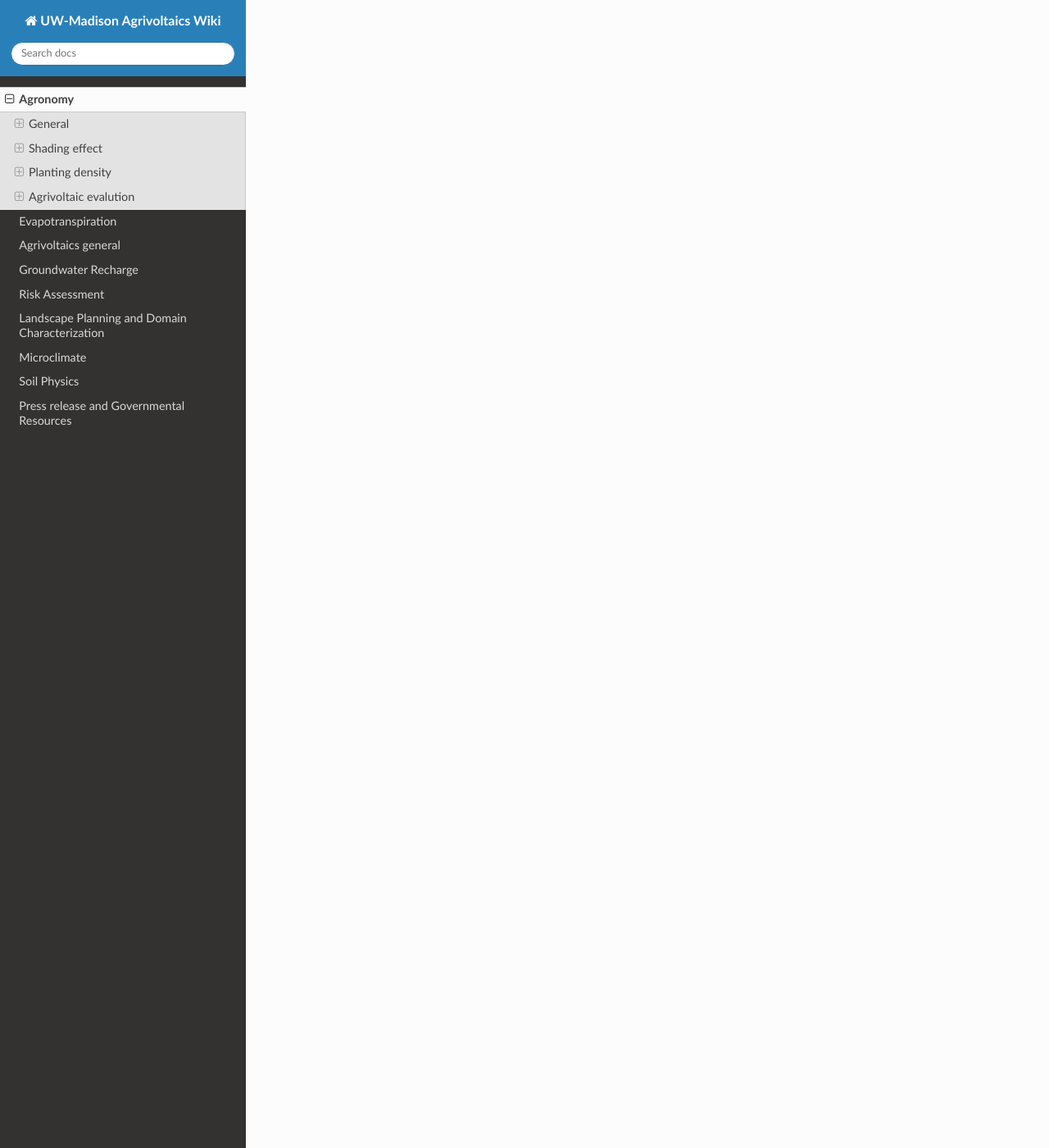
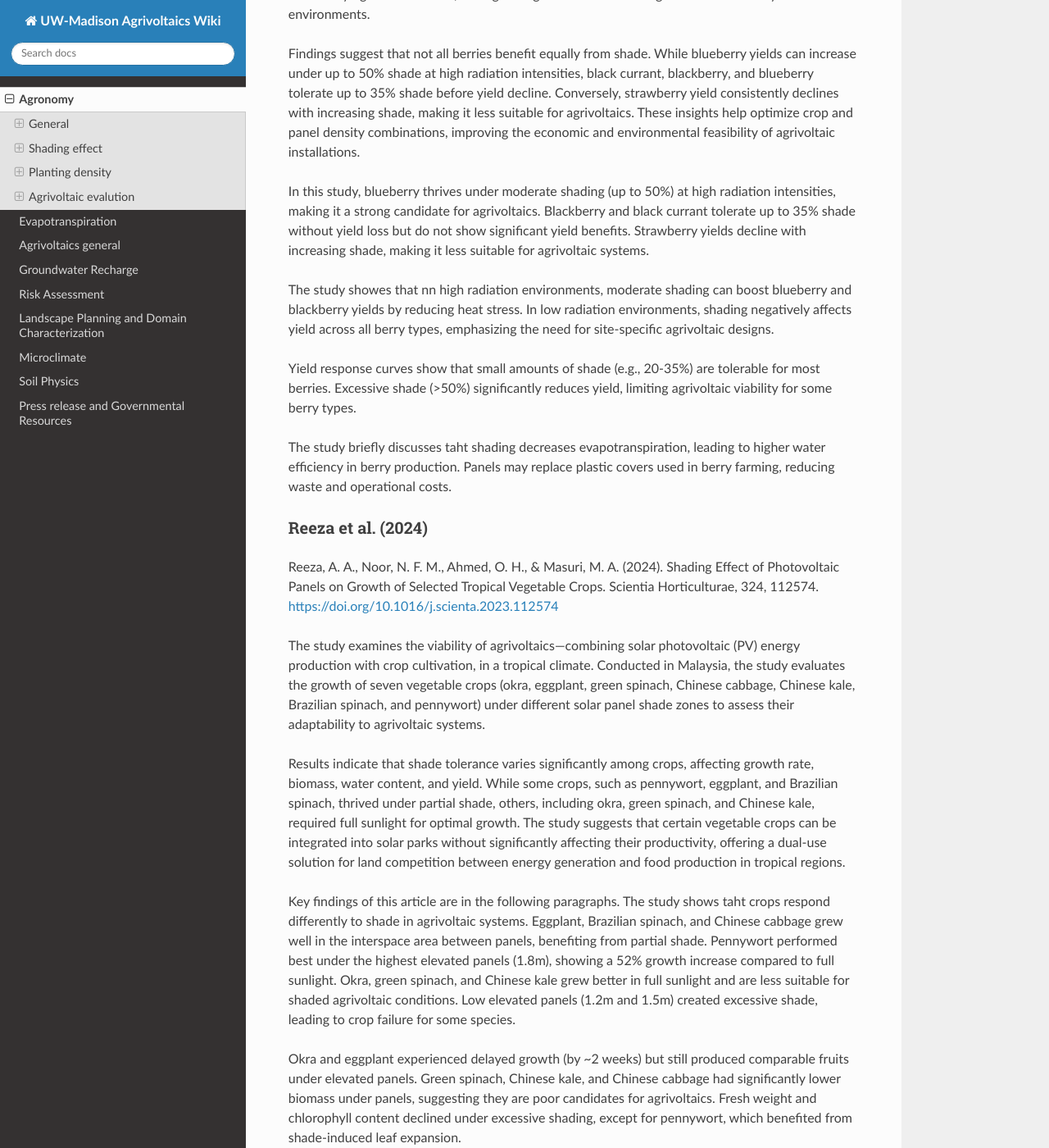
Before and after one commit to hanhydro/wiki, a Sphinx documentation site: the page built from docs/source/ag.rst, in a window 1280 px wide and 1400 px high, scrolled down 16548 px. Shown: the whole window at 82% size. Built offline with Sphinx 7.4.7 and the Read the Docs theme 3.1.0, drawn with Linux system fonts in a browser that asks for light colours; pages that are not in the unit, such as notebooks, are missing from menus; some of the changed text lies outside the part shown.

Commit message:
Update ag.rst

```diff
--- a/docs/source/ag.rst
+++ b/docs/source/ag.rst
@@ -252,3 +252,39 @@ In this study, soil pH remains stable under shaded areas, preventing adverse eff
 
 Plants in shaded areas grew taller than unshaded ones, producing more biomass, which can be utilized for bioenergy production or cattle feed. The higher biomass yield suggests additional economic benefits beyond rice production. Water Conservation Potential
 The lower soil temperature under APV reduces evaporation, leading to less irrigation demand. This can significantly contribute to sustainable water management in agriculture, particularly in regions with high irrigation requirements.
+
+Hermelink et al. (2024)
+++++++++++++++++++++++++++++
+Hermelink, M. I., Maestrini, B., & de Ruijter, F. J. (2024). Berry shade tolerance for agrivoltaics systems: A meta-analysis. Scientia Horticulturae, 330, 113062. https://doi.org/10.1016/j.scienta.2024.113062
+
+The study evaluates the shade tolerance of different berry crops—strawberry, blueberry, blackberry, and black currant—to assess their suitability for agrivoltaic (APV) systems. By conducting a meta-analysis of 22 studies, the research develops the first quantitative yield response curves for berries under varying levels of shade, distinguishing between low and high radiation intensity environments.
+
+Findings suggest that not all berries benefit equally from shade. While blueberry yields can increase under up to 50% shade at high radiation intensities, black currant, blackberry, and blueberry tolerate up to 35% shade before yield decline. Conversely, strawberry yield consistently declines with increasing shade, making it less suitable for agrivoltaics. These insights help optimize crop and panel density combinations, improving the economic and environmental feasibility of agrivoltaic installations.
+
+In this study, blueberry thrives under moderate shading (up to 50%) at high radiation intensities, making it a strong candidate for agrivoltaics. Blackberry and black currant tolerate up to 35% shade without yield loss but do not show significant yield benefits. Strawberry yields decline with increasing shade, making it less suitable for agrivoltaic systems.
+
+The study showes that nn high radiation environments, moderate shading can boost blueberry and blackberry yields by reducing heat stress. In low radiation environments, shading negatively affects yield across all berry types, emphasizing the need for site-specific agrivoltaic designs.
+
+Yield response curves show that small amounts of shade (e.g., 20-35%) are tolerable for most berries. Excessive shade (>50%) significantly reduces yield, limiting agrivoltaic viability for some berry types.
+
+The study briefly discusses taht shading decreases evapotranspiration, leading to higher water efficiency in berry production. Panels may replace plastic covers used in berry farming, reducing waste and operational costs.
+
+Reeza et al. (2024)
+++++++++++++++++++++++++++++
+Reeza, A. A., Noor, N. F. M., Ahmed, O. H., & Masuri, M. A. (2024). Shading Effect of Photovoltaic Panels on Growth of Selected Tropical Vegetable Crops. Scientia Horticulturae, 324, 112574. https://doi.org/10.1016/j.scienta.2023.112574
+
+The study examines the viability of agrivoltaics—combining solar photovoltaic (PV) energy production with crop cultivation, in a tropical climate. Conducted in Malaysia, the study evaluates the growth of seven vegetable crops (okra, eggplant, green spinach, Chinese cabbage, Chinese kale, Brazilian spinach, and pennywort) under different solar panel shade zones to assess their adaptability to agrivoltaic systems.
+
+Results indicate that shade tolerance varies significantly among crops, affecting growth rate, biomass, water content, and yield. While some crops, such as pennywort, eggplant, and Brazilian spinach, thrived under partial shade, others, including okra, green spinach, and Chinese kale, required full sunlight for optimal growth. The study suggests that certain vegetable crops can be integrated into solar parks without significantly affecting their productivity, offering a dual-use solution for land competition between energy generation and food production in tropical regions.
+
+Key findings of this article are in the following paragraphs.
+The study shows taht crops respond differently to shade in agrivoltaic systems. Eggplant, Brazilian spinach, and Chinese cabbage grew well in the interspace area between panels, benefiting from partial shade. Pennywort performed best under the highest elevated panels (1.8m), showing a 52% growth increase compared to full sunlight. Okra, green spinach, and Chinese kale grew better in full sunlight and are less suitable for shaded agrivoltaic conditions. Low elevated panels (1.2m and 1.5m) created excessive shade, leading to crop failure for some species.
+
+Okra and eggplant experienced delayed growth (by ~2 weeks) but still produced comparable fruits under elevated panels. Green spinach, Chinese kale, and Chinese cabbage had significantly lower biomass under panels, suggesting they are poor candidates for agrivoltaics.
+Fresh weight and chlorophyll content declined under excessive shading, except for pennywort, which benefited from shade-induced leaf expansion.
+
+Crops in shaded areas retained more water compared to those in full sunlight, possibly reducing irrigation demands. Solar panels mitigated heat stress, which may benefit water-sensitive crops in tropical climates.
+
+Interspace areas between solar panels received enough sunlight for vegetable crops, making them suitable for agrivoltaic farming. Pest pressure was lower in shaded areas, likely due to reduced insect migration and wind currents.
+
+The paper implies/suggests that the best suited crops are Pennywort (under high-elevation panels), eggplant, Brazilian spinach, and Chinese cabbage (in interspaces). Crops that may not thrive are okra, green spinach, and Chinese kale, which require full sunlight.For panel settings, higher elevated solar panels (1.8 m; like Morey) allow for viable crop growth. Low-elevation panels (1.2m-1.5m) limit light availability, causing poor growth and crop failure.
```
